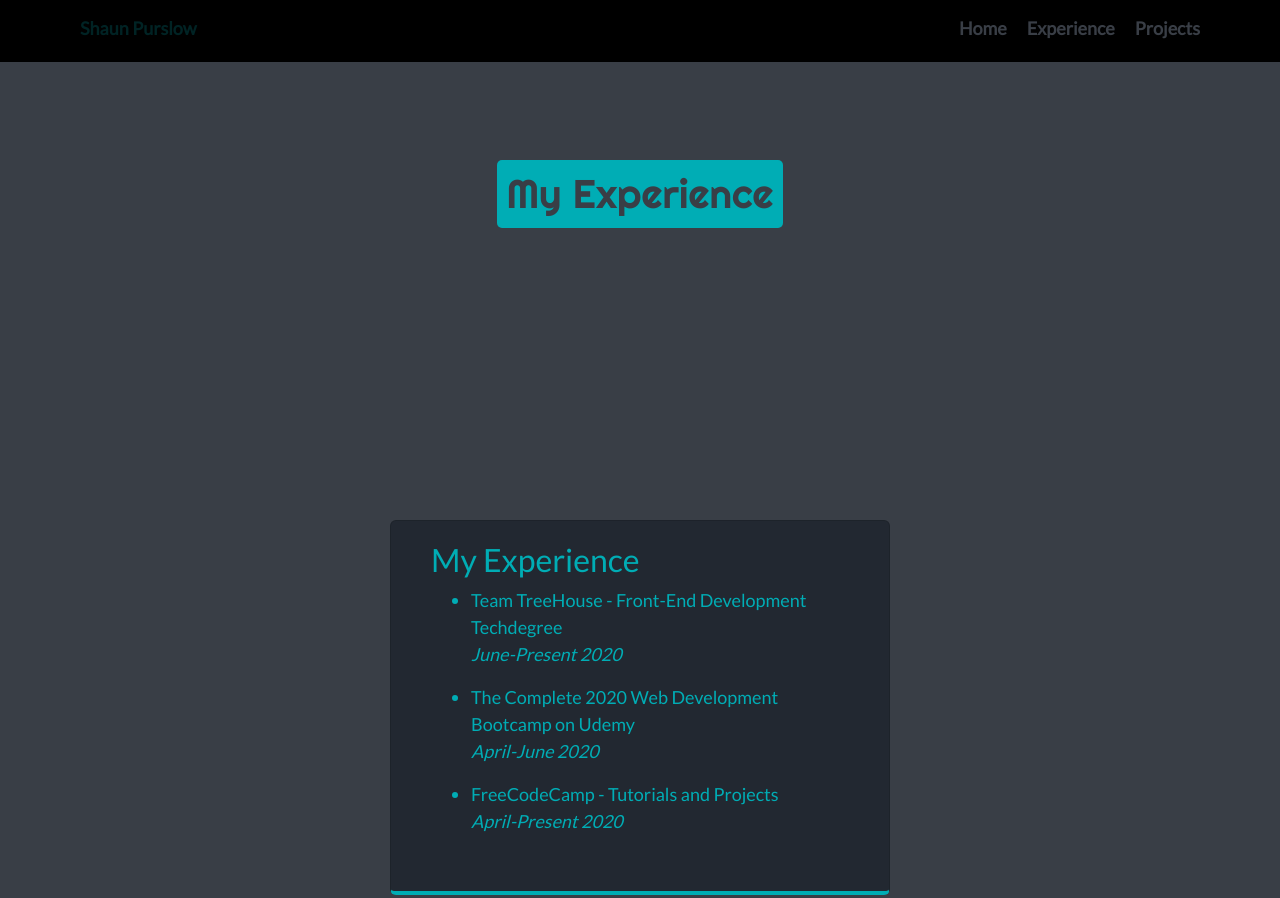
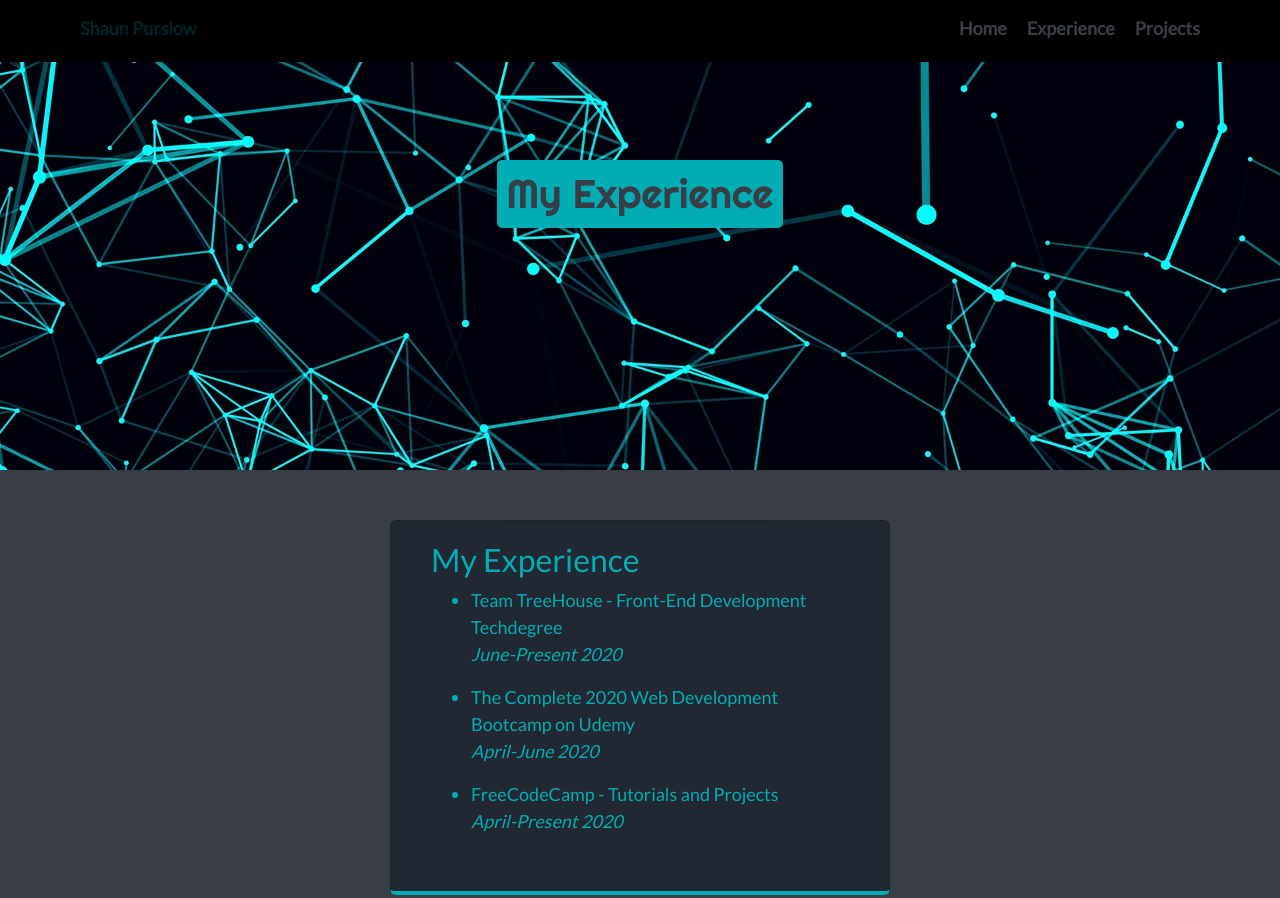
Before and after one commit to shaund16/profile-page, a plain HTML site: page experience.html in a window 1280 px wide. Shown: the top 898 px of the page. Drawn offline with nearby package versions, Linux system fonts and the light colour scheme; files whose address does not match are found by name; a web font is replaced by a local one.

Commit message:
Update stylesss.css

```diff
--- a/stylesss.css
+++ b/stylesss.css
@@ -59,7 +59,7 @@ a:hover {
 
 header {
   text-align: center;
-  background: url('images/experiencepic.jpg') no-repeat top center ;
+  background: url('experiencepic.jpg') no-repeat top center ;
   background-size: cover;
   overflow: hidden;
   padding-top: 60px;
```
